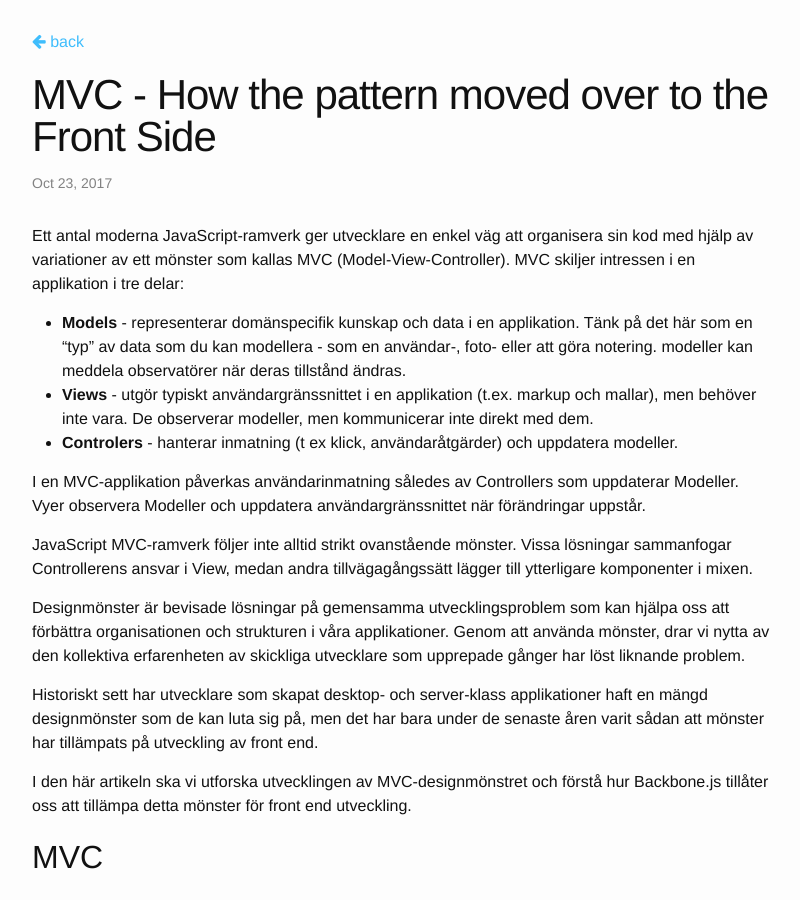
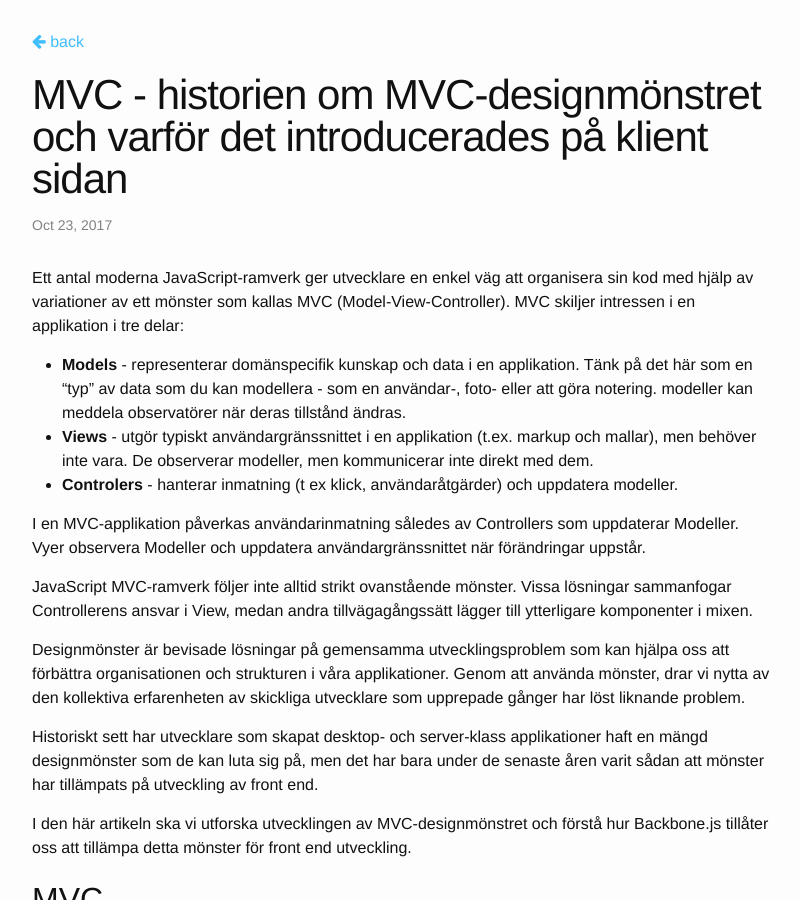
Before and after one commit to develdoe/develdoe.github.io, a Jekyll site: the page built from _posts/2017-10-23-mvc-model-view-controller.md, in a window 1280 px wide and 900 px high. Shown: the whole window, without its empty margins (238-1038 px from the left). Built offline with Jekyll 4.4.1, drawn with Linux system fonts in a browser that asks for light colours.

Commit message:
Update 2017-10-23-mvc-model-view-controller.md

```diff
--- a/_posts/2017-10-23-mvc-model-view-controller.md
+++ b/_posts/2017-10-23-mvc-model-view-controller.md
@@ -1,7 +1,9 @@
 ---
 date: '2017-10-23 17:37 +0200'
 published: true
-title: MVC - How the pattern moved over to the Front Side
+title: >-
+  MVC - historien om MVC-designmönstret och varför det introducerades på klient
+  sidan
 ---
 Ett antal moderna JavaScript-ramverk ger utvecklare en enkel väg att organisera sin kod med hjälp av variationer av ett mönster som kallas MVC (Model-View-Controller). MVC skiljer intressen i en applikation i tre delar:
 
```
